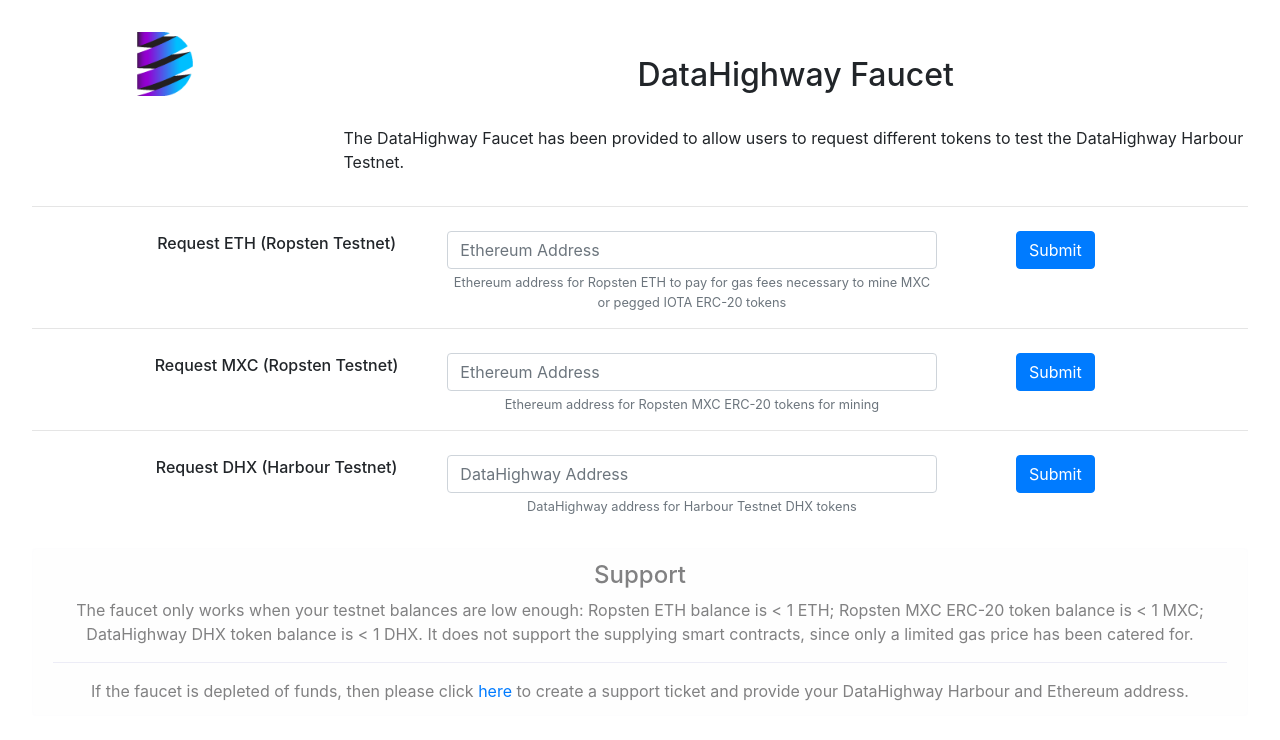
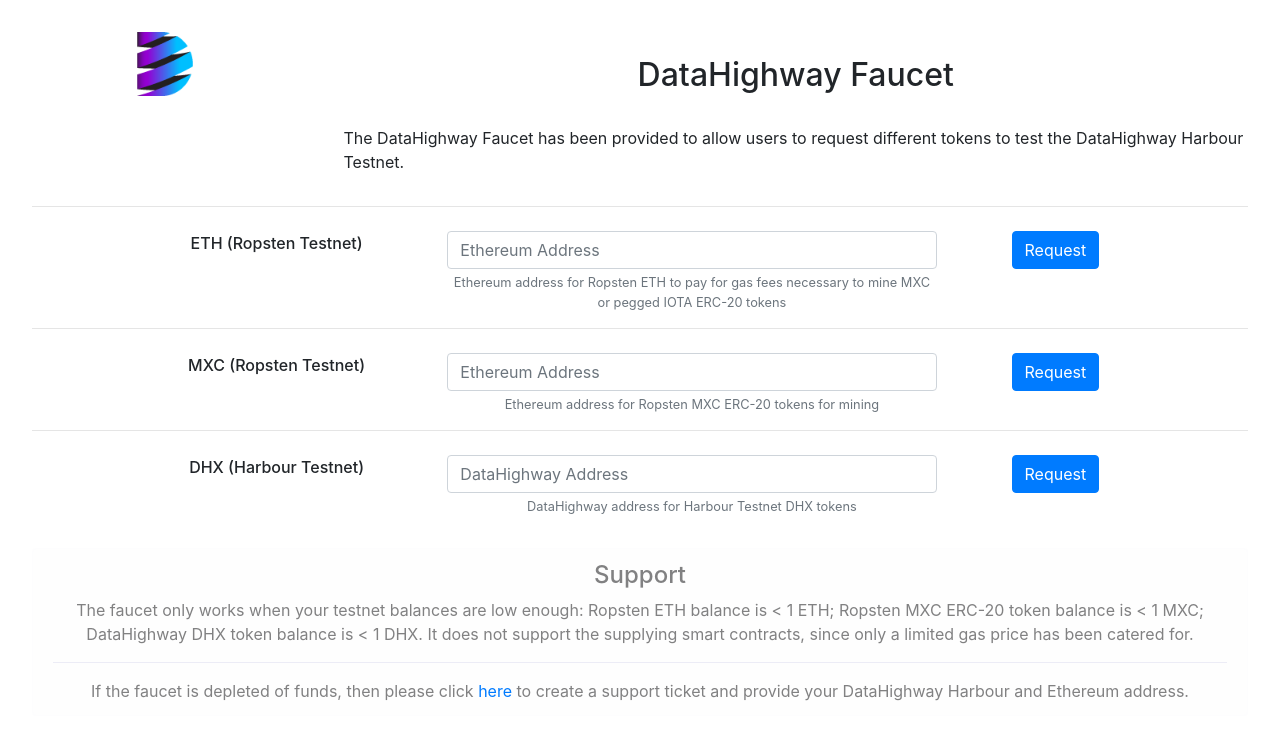
Before and after one commit to DataHighway-DHX/faucet, a React (Create React App) app in the folder client/: page / in a window 1280 px wide. Shown: the top 740 px of the page. Built offline with nearby package versions, Linux system fonts and the light colour scheme.

Commit message:
change titles

```diff
--- a/client/src/App.js
+++ b/client/src/App.js
@@ -126,7 +126,7 @@
               <Form.Group controlId="formRequestEth">
                 <Row className="justify-content-md-center">
                   <Col xs={12} md={3}>
-                    <Form.Label><h6>Request ETH (Ropsten Testnet)</h6></Form.Label>
+                    <Form.Label><h6>ETH (Ropsten Testnet)</h6></Form.Label>
                   </Col>
                   <Col xs={8} md={5} >
                     <Form.Control
@@ -140,7 +140,7 @@
                     </Form.Text>
                   </Col>
                   <Col xs={3} md={2} className="request">
-                    <Button variant="primary" className="btn btn-md" type="submit">Submit</Button>
+                    <Button variant="primary" className="btn btn-md" type="submit">Request</Button>
                   </Col>
                 </Row>
               </Form.Group>
@@ -150,7 +150,7 @@
               <Form.Group controlId="formRequestMxc">
                 <Row className="justify-content-md-center">
                   <Col xs={12} md={3}>
-                    <Form.Label><h6>Request MXC (Ropsten Testnet)</h6></Form.Label>
+                    <Form.Label><h6>MXC (Ropsten Testnet)</h6></Form.Label>
                   </Col>
                   <Col xs={8} md={5}>
                     <Form.Control
@@ -165,7 +165,7 @@
                     </Form.Text>
                   </Col>
                   <Col xs={3} md={2} className="request">
-                    <Button variant="primary" className="btn btn-md" type="submit">Submit</Button>
+                    <Button variant="primary" className="btn btn-md" type="submit">Request</Button>
                   </Col>
                 </Row>
               </Form.Group>
@@ -175,7 +175,7 @@
               <Form.Group controlId="formRequestDhx">
                 <Row className="justify-content-md-center">
                   <Col xs={12} md={3}>
-                    <Form.Label><h6>Request DHX (Harbour Testnet)</h6></Form.Label>
+                    <Form.Label><h6>DHX (Harbour Testnet)</h6></Form.Label>
                   </Col>
                   <Col xs={8} md={5}>
                     <Form.Control
@@ -190,7 +190,7 @@
                     </Form.Text>
                   </Col>
                   <Col xs={3} md={2} className="request">
-                    <Button variant="primary" className="btn btn-md" type="submit">Submit</Button>
+                    <Button variant="primary" className="btn btn-md" type="submit">Request</Button>
                   </Col>
                 </Row>
               </Form.Group>
```
